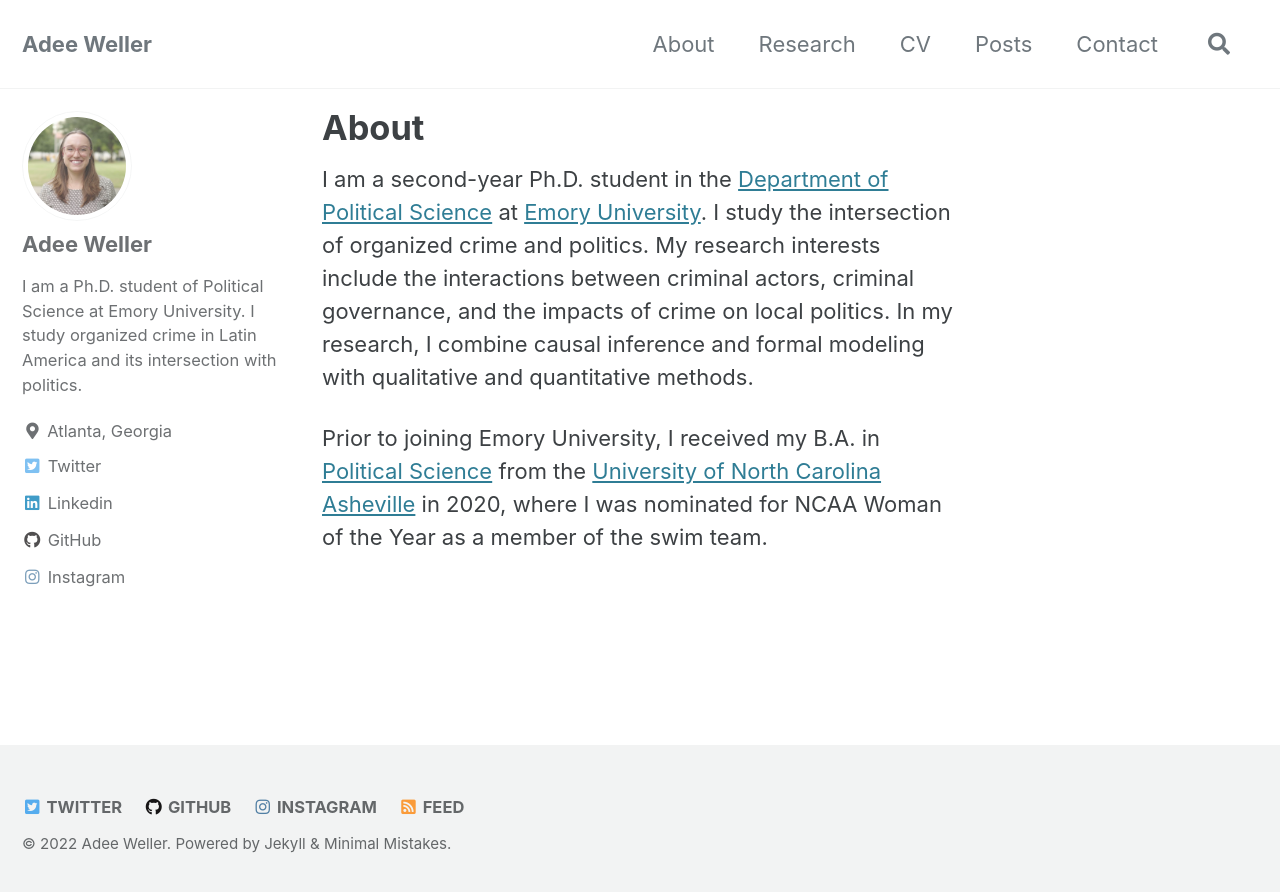
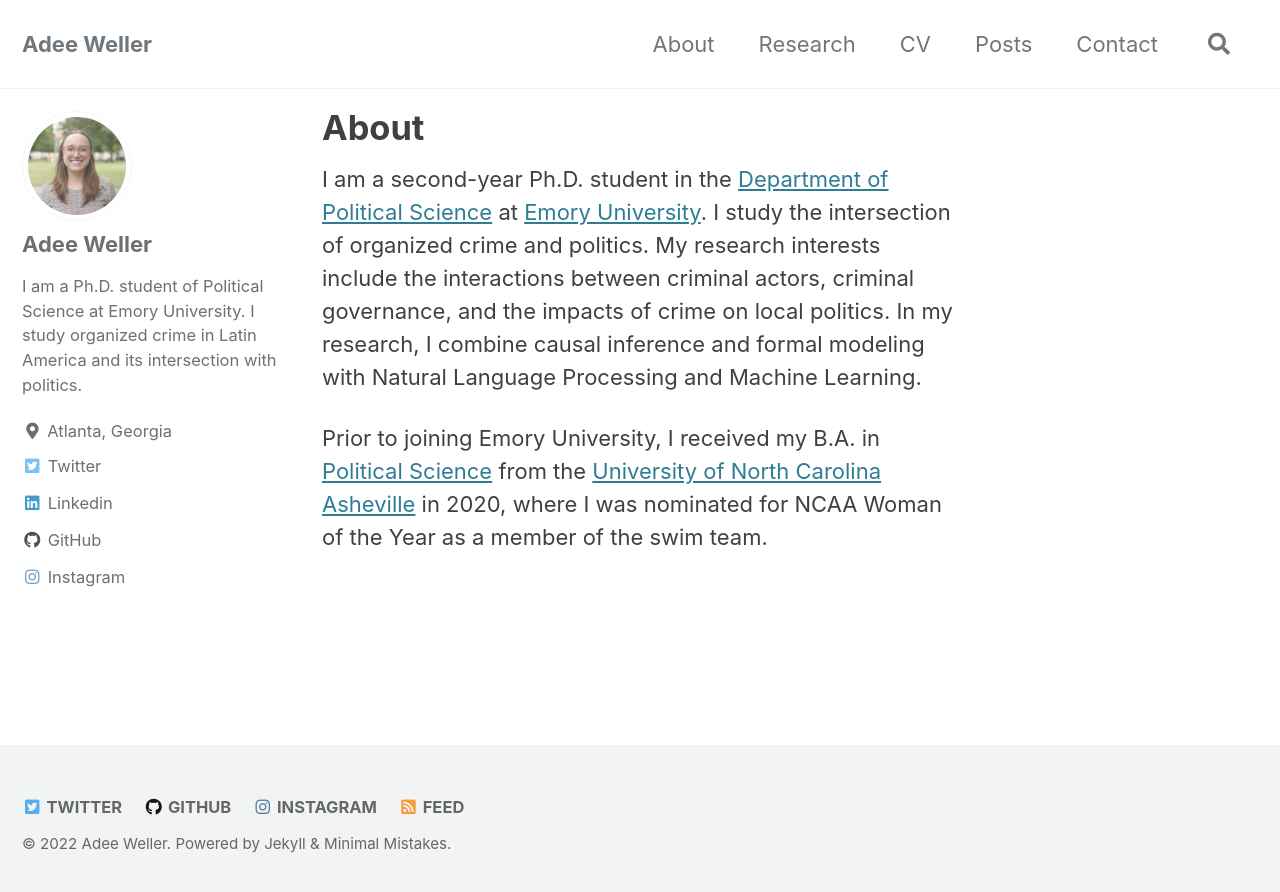
Before and after one commit to adeeweller/adeeweller.github.io, a Jekyll site: the page built from _pages/about.md, in a window 1280 px wide. Shown: the top 892 px of the page. Built offline with Jekyll 4.4.1, drawn with Linux system fonts in a browser that asks for light colours; cached includes are drawn as plain includes.

Commit message:
aboutedit

```diff
--- a/_pages/about.md
+++ b/_pages/about.md
@@ -8,7 +8,7 @@
 
 I am a second-year Ph.D. student in the [Department of Political Science](http://polisci.emory.edu/home/index.html) at [Emory University](https://www.emory.edu/home/index.html). I study the intersection of organized crime and politics.
 My research interests include the interactions between criminal actors, criminal governance, and the impacts of crime on local politics.
-In my research, I combine causal inference and formal modeling with qualitative and quantitative methods.
+In my research, I combine causal inference and formal modeling with Natural Language Processing and Machine Learning.
 
 Prior to joining Emory University, I received my B.A. in [Political Science](https://politicalscience.unca.edu/) from the [University of North Carolina Asheville](https://www.unca.edu/) in 2020, where I was nominated for NCAA Woman of the Year as a member of the swim team.
 
```
